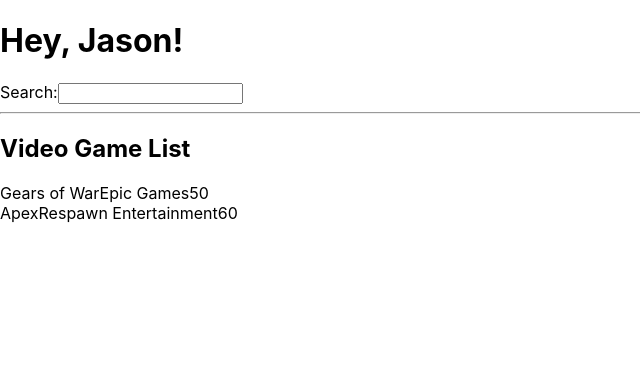
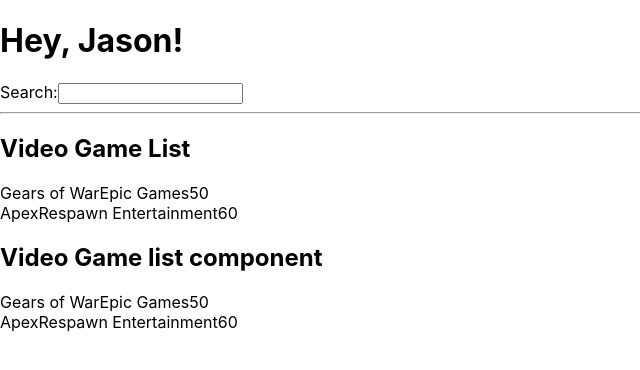
Before and after one commit to jasonwieczorek/ReactTest, a React (Create React App) app: page / in a window 1280 px wide. Shown: the top 370 px of the page, without its empty margins (0-640 px from the left). Built offline with nearby package versions, Linux system fonts and the light colour scheme.

Commit message:
Added my first component

```diff
--- a/src/App.js
+++ b/src/App.js
@@ -16,6 +16,20 @@
         id: 1, title: 'Apex', studio: 'Respawn Entertainment', cost: 60,
     },
 ];
+
+// Create a new React component that can be injected directly into our JSX code
+function List() {
+    return videoGames.map(function (game) {
+        return (
+            <div key={game.id}>
+                <span>{game.title}</span>
+                <span>{game.studio}</span>
+                <span>{game.cost}</span>
+            </div>
+        );
+    });
+}
+
 
 // The main React Component, basically just a Javascript function
 function App() {
@@ -47,6 +61,9 @@
                     </div>
                 )
             })}
+
+            <h2>Video Game list component</h2>
+            <List/>
         </div>
     );
 }
```
